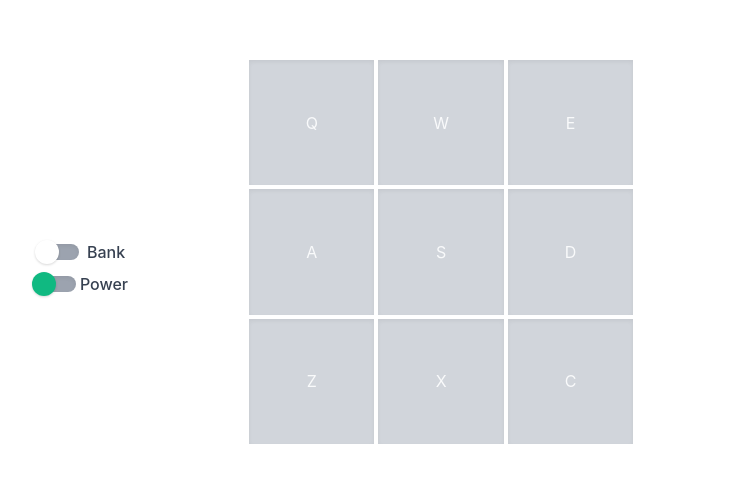
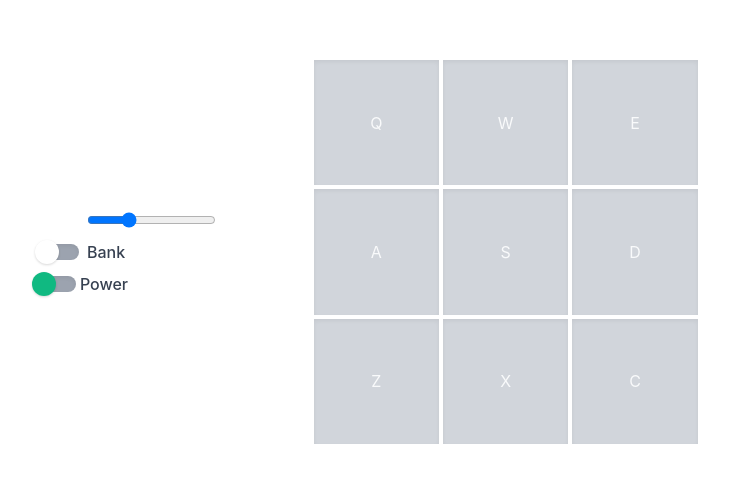
Before and after one commit to synerjay/drum-machine-react-app, a React (Create React App) app: page / in a window 1280 px wide. Shown: the part 148-630 px from the top of the page, without its empty margins (362-1091 px from the left). Built offline with nearby package versions, Linux system fonts and the light colour scheme.

Commit message:
added volume slider

```diff
--- /dev/null
+++ b/src/components/Volume.js
@@ -0,0 +1,20 @@
+import React, { Fragment } from 'react';
+
+function Volume({ handleVolumeChange, volume }) {
+  return (
+    <Fragment>
+      <input
+        type='range'
+        onChange={handleVolumeChange}
+        name='volume'
+        class='VolumeSlider'
+        min='0'
+        max='1'
+        step='0.05'
+        value={volume}
+      />
+    </Fragment>
+  );
+}
+
+export default Volume;
--- a/src/containers/DrumMachine.js
+++ b/src/containers/DrumMachine.js
@@ -4,10 +4,22 @@ import ChangeToggle from '../components/ChangeToggle';
 import Display from '../components/Display';
 import Pad from '../components/Pad';
 import PowerToggle from '../components/PowerToggle';
+import Volume from '../components/Volume';
 
 function DrumMachine() {
   // Display Key Press Sate
   const [display, setDisplay] = useState('');
+
+  // Volume State
+  const [volume, setVolume] = useState(0.3);
+  const handleVolumeChange = (e) => {
+    const audio = document.querySelector('audio');
+    setVolume(e.target.value);
+  };
+
+  useEffect(() => {
+    console.log(volume);
+  }, [volume]);
 
   useEffect(() => {
     //ComponentWillMount
@@ -23,8 +35,9 @@ function DrumMachine() {
   // Play Sound Function
 
   const playSound = (id) => {
-    document.getElementById(id).currentTime = 0;
-    document.getElementById(id).play();
+    const audio = document.getElementById(id);
+    audio.currentTime = 0;
+    audio.play();
   };
 
   const handleClick = (id) => {
@@ -81,6 +94,7 @@ function DrumMachine() {
     <div className='DrumMachine flex flex-col justify-center w-96 md:flex-row md:w-full md:space-x-2 md:items-center'>
       <div className='Panel flex flex-wrap justify-center md:content-center md:h-96 md:max-w-md'>
         <Display display={display} />
+        <Volume handleVolumeChange={handleVolumeChange} volume={volume} />
         <ChangeToggle soundChange={soundChange} />
         <PowerToggle powerSwitch={powerSwitch} />
       </div>
```
